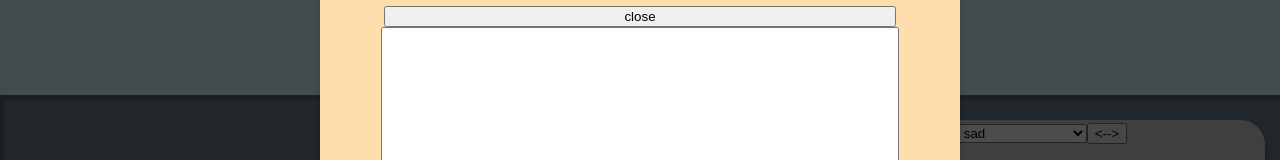
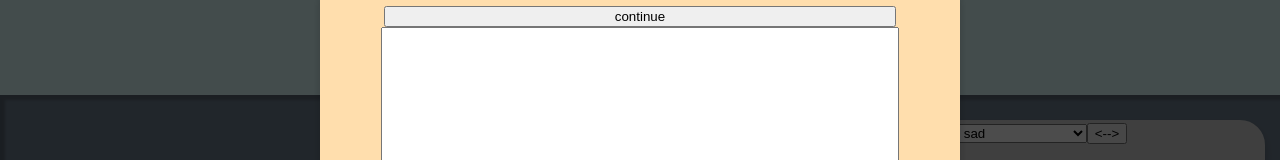
Before and after one commit to Vidsneezes/NanorenoVisualEditor, a React (Create React App) app: page / in a window 1280 px wide. Both pictures are taken after a click on the button "Import". Shown: the top 160 px of the page. Built offline with nearby package versions, Linux system fonts and the light colour scheme.

Commit message:
changed import button message to say continue instead of close

```diff
--- a/src/components/cutview/cutblockeditor/CutBlockEditor.js
+++ b/src/components/cutview/cutblockeditor/CutBlockEditor.js
@@ -56,7 +56,7 @@ class CutBlockEditor extends Component {
     return  (<span>
         <div className="overlay"></div>
         <div className="modal">
-            <button onClick={this.HidBox}>close</button><br></br>
+            <button onClick={this.HidBox}>continue</button><br></br>
             <textarea ref="copyclipboard" className="copyclipboard" value={this.state.text} onChange={this.handleChange} />
         </div>
         </span>);
```
